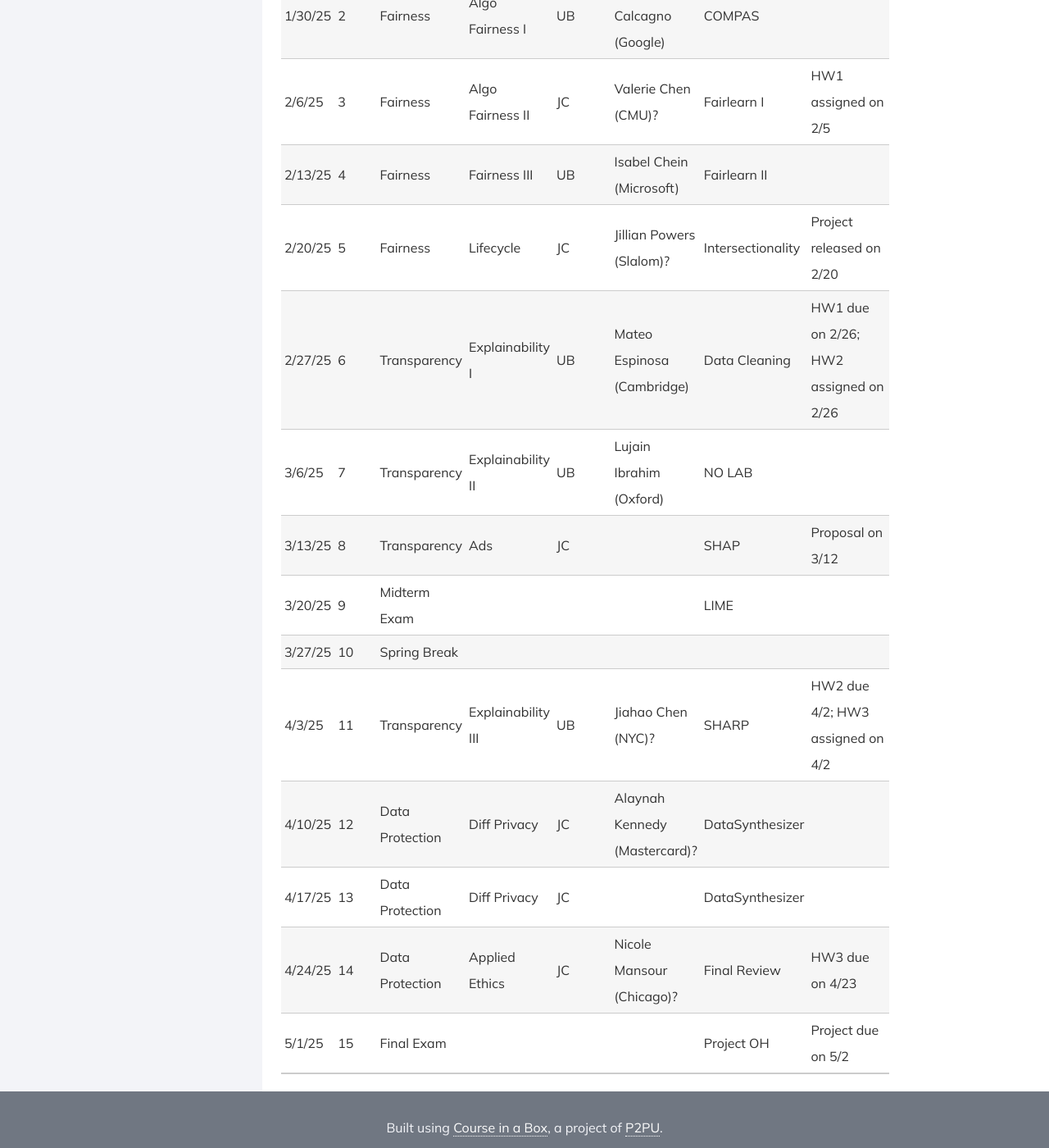
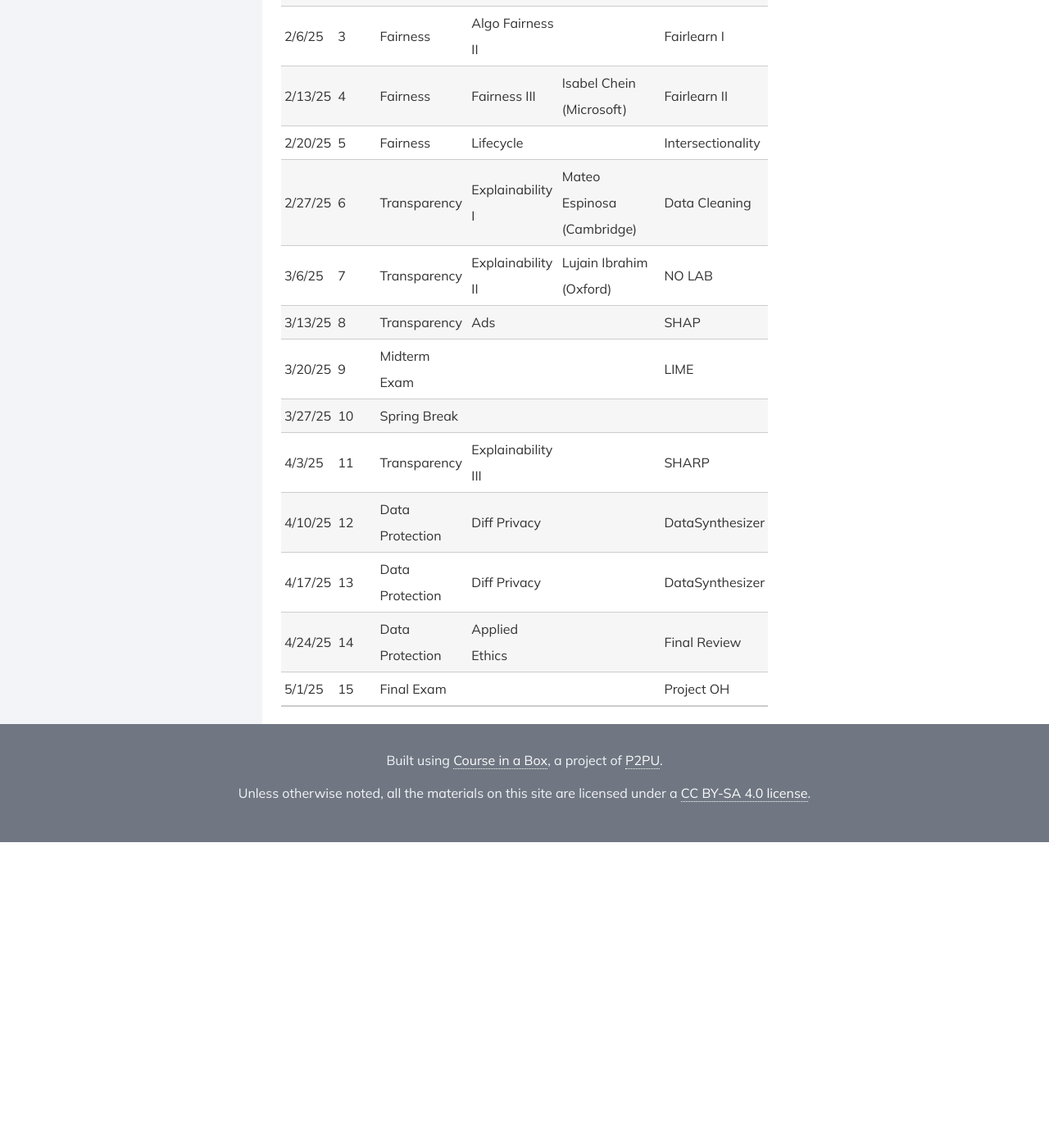
Before and after one commit to DataResponsibly/rds25, a Jekyll site: the page built from modules/ds_ua_202/_posts/2000-01-01-DS-UA-202.md, in a window 1280 px wide and 1400 px high, scrolled down 477 px. Shown: the whole window at 82% size. Built offline with Jekyll 4.4.1, drawn with Linux system fonts in a browser that asks for light colours; nearby versions of some CDN libraries; after the commit the page ends 1504 px from its top, so only the background shows below that; some of the changed text lies outside the part shown.

Commit message:
Updated RDS_Plan

```diff
--- a/modules/ds_ua_202/_posts/2000-01-01-DS-UA-202.md
+++ b/modules/ds_ua_202/_posts/2000-01-01-DS-UA-202.md
@@ -8,20 +8,20 @@
 
 **Table:**
 
-| Date       | Week | Unit            | Title             | Lecturer | Guest                        | Lab                | Homeworks (Wed)                       |
-|------------|------|-----------------|-------------------|----------|------------------------------|--------------------|---------------------------------------|
-| 1/23/25    | 1    | Intro           | Introduction      | UB       | None                         | NO LAB             |                                       |
-| 1/30/25    | 2    | Fairness        | Algo Fairness I   | UB       | Drew Calcagno (Google)       | COMPAS             |                                       |
-| 2/6/25     | 3    | Fairness        | Algo Fairness II  | JC       | Valerie Chen (CMU)?          | Fairlearn I        | HW1 assigned on 2/5                   |
-| 2/13/25    | 4    | Fairness        | Fairness III      | UB       | Isabel Chein (Microsoft)     | Fairlearn II       |                                       |
-| 2/20/25    | 5    | Fairness        | Lifecycle         | JC       | Jillian Powers (Slalom)?     | Intersectionality  | Project released on 2/20              |
-| 2/27/25    | 6    | Transparency    | Explainability I  | UB       | Mateo Espinosa (Cambridge)   | Data Cleaning      | HW1 due on 2/26; HW2 assigned on 2/26 |
-| 3/6/25     | 7    | Transparency    | Explainability II | UB       | Lujain Ibrahim (Oxford)      | NO LAB             |                                       |
-| 3/13/25    | 8    | Transparency    | Ads               | JC       |                              | SHAP               | Proposal on 3/12                      |
-| 3/20/25    | 9    | Midterm Exam    |                   |          |                              | LIME               |                                       |
-| 3/27/25    | 10   | Spring Break    |                   |          |                              |                    |                                       |
-| 4/3/25     | 11   | Transparency    | Explainability III| UB       | Jiahao Chen (NYC)?           | SHARP              | HW2 due 4/2; HW3 assigned on 4/2      |
-| 4/10/25    | 12   | Data Protection | Diff Privacy      | JC       | Alaynah Kennedy (Mastercard)?| DataSynthesizer    |                                       |
-| 4/17/25    | 13   | Data Protection | Diff Privacy      | JC       |                              | DataSynthesizer    |                                       |
-| 4/24/25    | 14   | Data Protection | Applied Ethics    | JC       | Nicole Mansour (Chicago)?    | Final Review       | HW3 due on 4/23                       |
-| 5/1/25     | 15   | Final Exam      |                   |          |                              | Project OH         | Project due on 5/2                    |
+| Date       | Week | Unit            | Title             | Guest                        | Lab                |
+|------------|------|-----------------|-------------------|------------------------------|--------------------|
+| 1/23/25    | 1    | Intro           | Introduction      | None                         | NO LAB             |
+| 1/30/25    | 2    | Fairness        | Algo Fairness I   | Drew Calcagno (Google)       | COMPAS             |
+| 2/6/25     | 3    | Fairness        | Algo Fairness II  |                              | Fairlearn I        |
+| 2/13/25    | 4    | Fairness        | Fairness III      | Isabel Chein (Microsoft)     | Fairlearn II       |
+| 2/20/25    | 5    | Fairness        | Lifecycle         |                              | Intersectionality  |
+| 2/27/25    | 6    | Transparency    | Explainability I  | Mateo Espinosa (Cambridge)   | Data Cleaning      |
+| 3/6/25     | 7    | Transparency    | Explainability II | Lujain Ibrahim (Oxford)      | NO LAB             |
+| 3/13/25    | 8    | Transparency    | Ads               |                              | SHAP               |
+| 3/20/25    | 9    | Midterm Exam    |                   |                              | LIME               |
+| 3/27/25    | 10   | Spring Break    |                   |                              |                    |
+| 4/3/25     | 11   | Transparency    | Explainability III|                              | SHARP              |
+| 4/10/25    | 12   | Data Protection | Diff Privacy      |                              | DataSynthesizer    |
+| 4/17/25    | 13   | Data Protection | Diff Privacy      |                              | DataSynthesizer    |
+| 4/24/25    | 14   | Data Protection | Applied Ethics    |                              | Final Review       |
+| 5/1/25     | 15   | Final Exam      |                   |                              | Project OH         |
```
Also changed, not shown: 1 other file.
